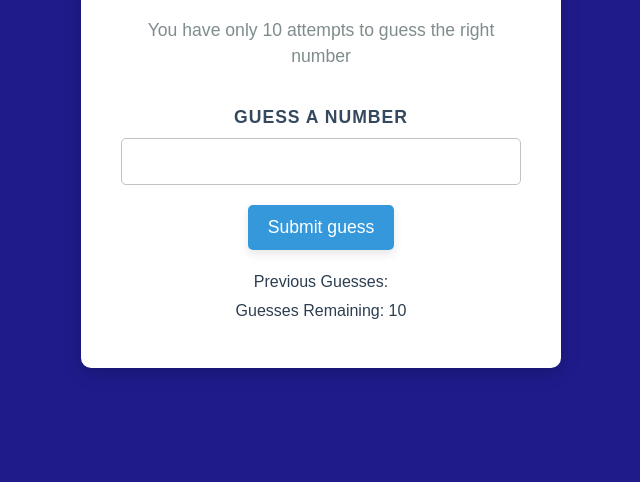
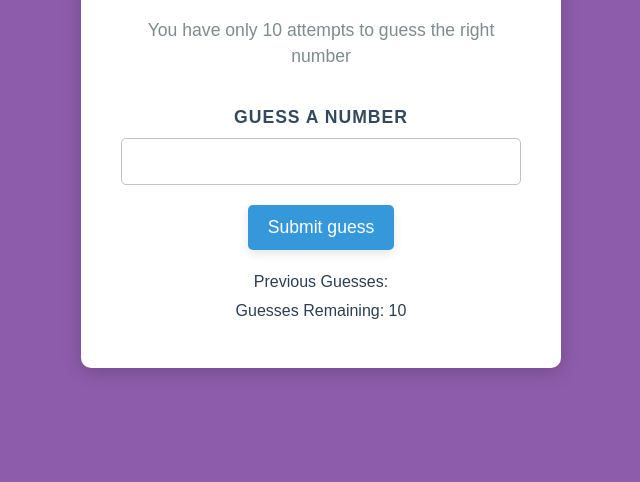
Before and after one commit to AdarshSingh1103/Number_Guessing_Game, a plain HTML site: page index.html in a window 1280 px wide. Shown: the part 318-800 px from the top of the page, without its empty margins (319-959 px from the left). Drawn offline with Linux system fonts and the light colour scheme.

Commit message:
Change in Body bg-color

```diff
--- a/style.css
+++ b/style.css
@@ -1,7 +1,7 @@
 
 body {
     font-family: 'Arial', sans-serif;
-    background-color: rgb(31, 27, 139);
+    background-color: hsla(277, 32%, 50%, 0.959);
     margin: 0;
     padding: 0;
     display: flex;
```
